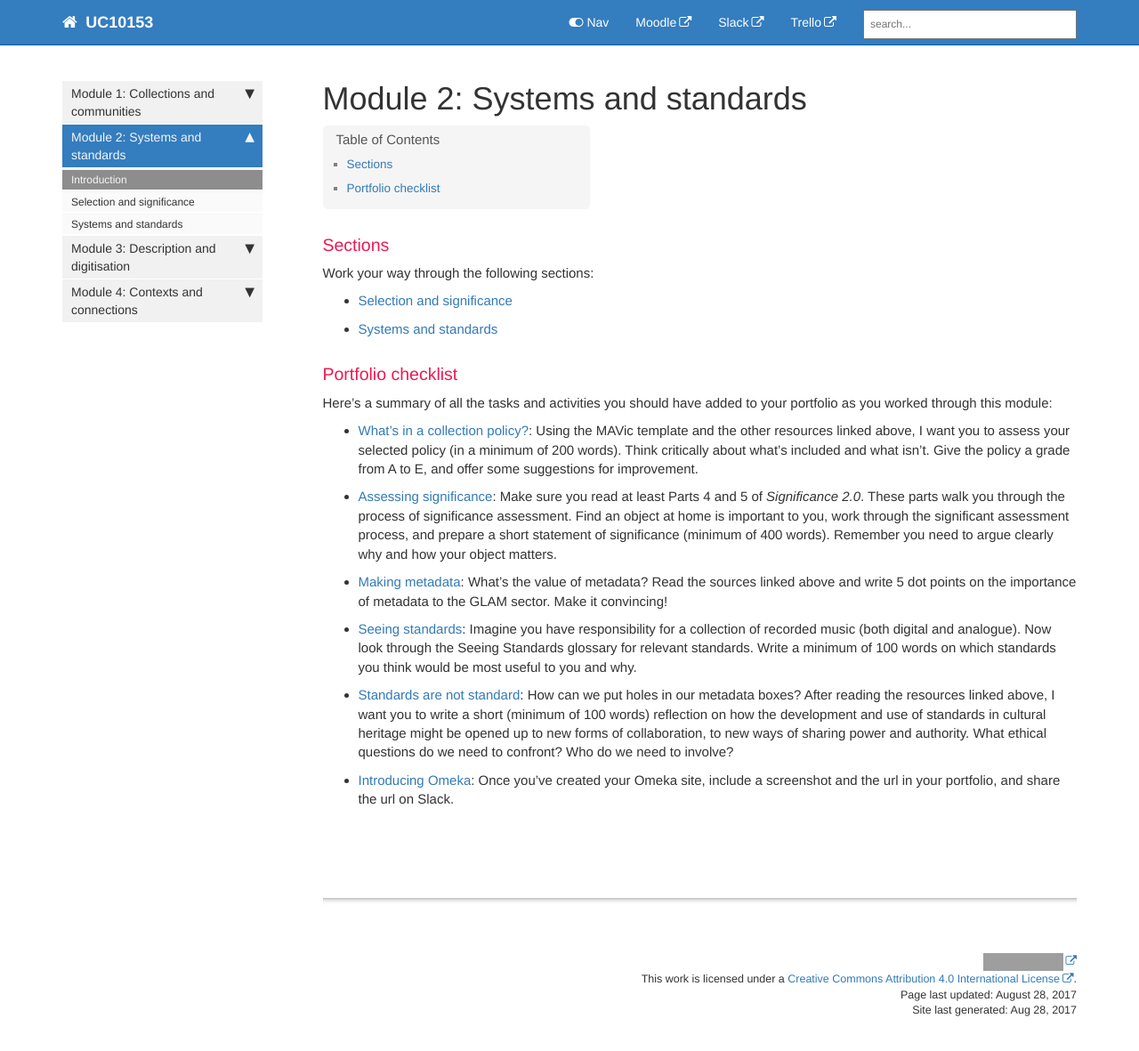
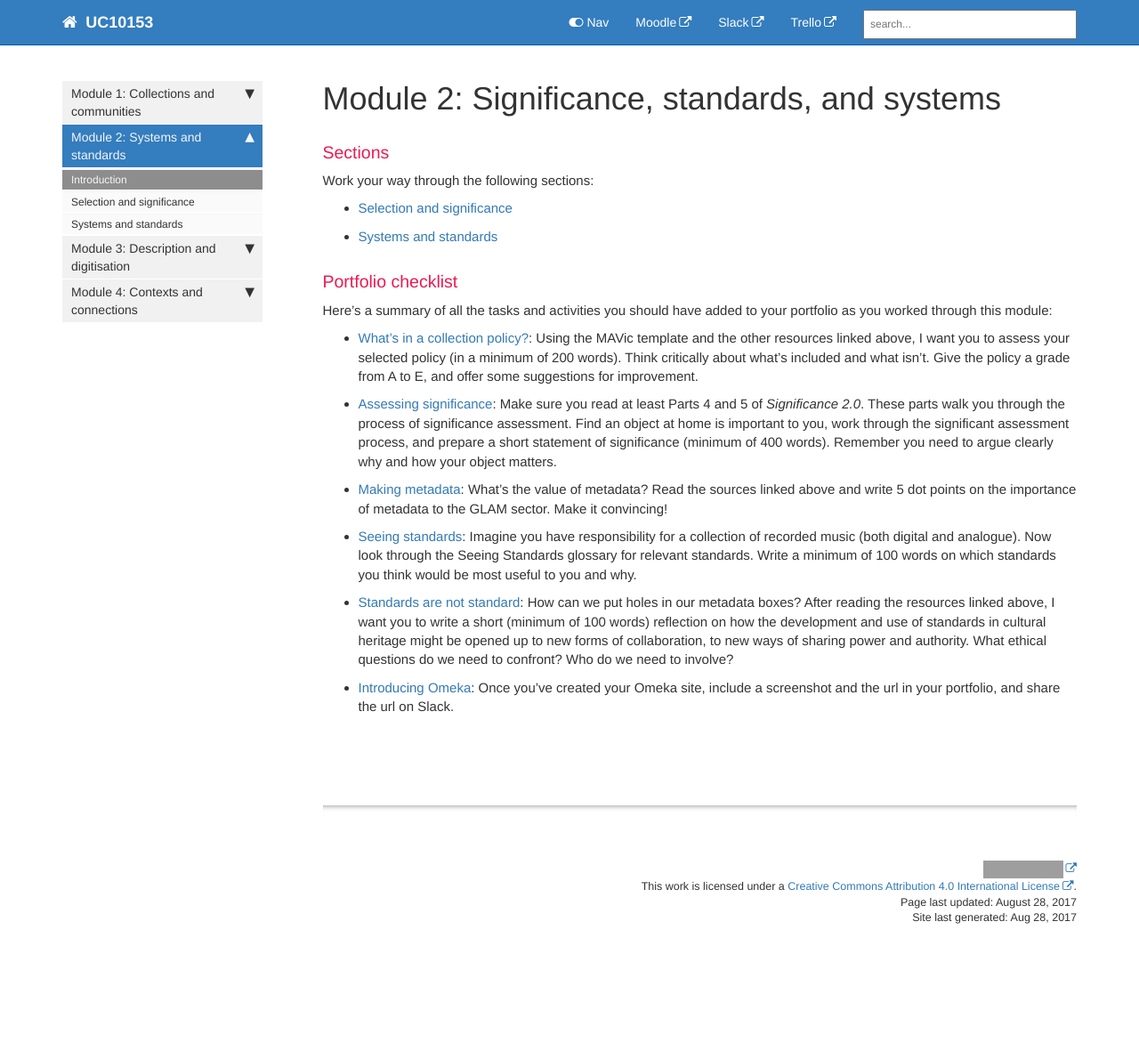
Before and after one commit to wragge/uc10153-2017, a Jekyll site: the page built from pages/module2/module2-intro.md, in a window 1280 px wide and 1195 px high. Shown: the top 1181 px of the window at 89% size. Built offline with Jekyll 4.4.1, drawn with Linux system fonts in a browser that asks for light colours; nearby versions of some CDN libraries; comment, search, counter and statistics services are not loaded; grey boxes are pictures that could not be loaded.

Commit message:
Update links

```diff
--- a/pages/module2/module2-intro.md
+++ b/pages/module2/module2-intro.md
@@ -1,10 +1,11 @@
 ---
-title: "Module 2: Systems and standards"
+title: "Module 2: Significance, standards, and systems"
 keywords:
 last_updated: August 28, 2017
 sidebar: home_sidebar
 permalink: module2-intro.html
 folder: module2
+toc: false
 ---
 
 ### Sections
```
Also changed, not shown: index.md (+2 -0 lines).
